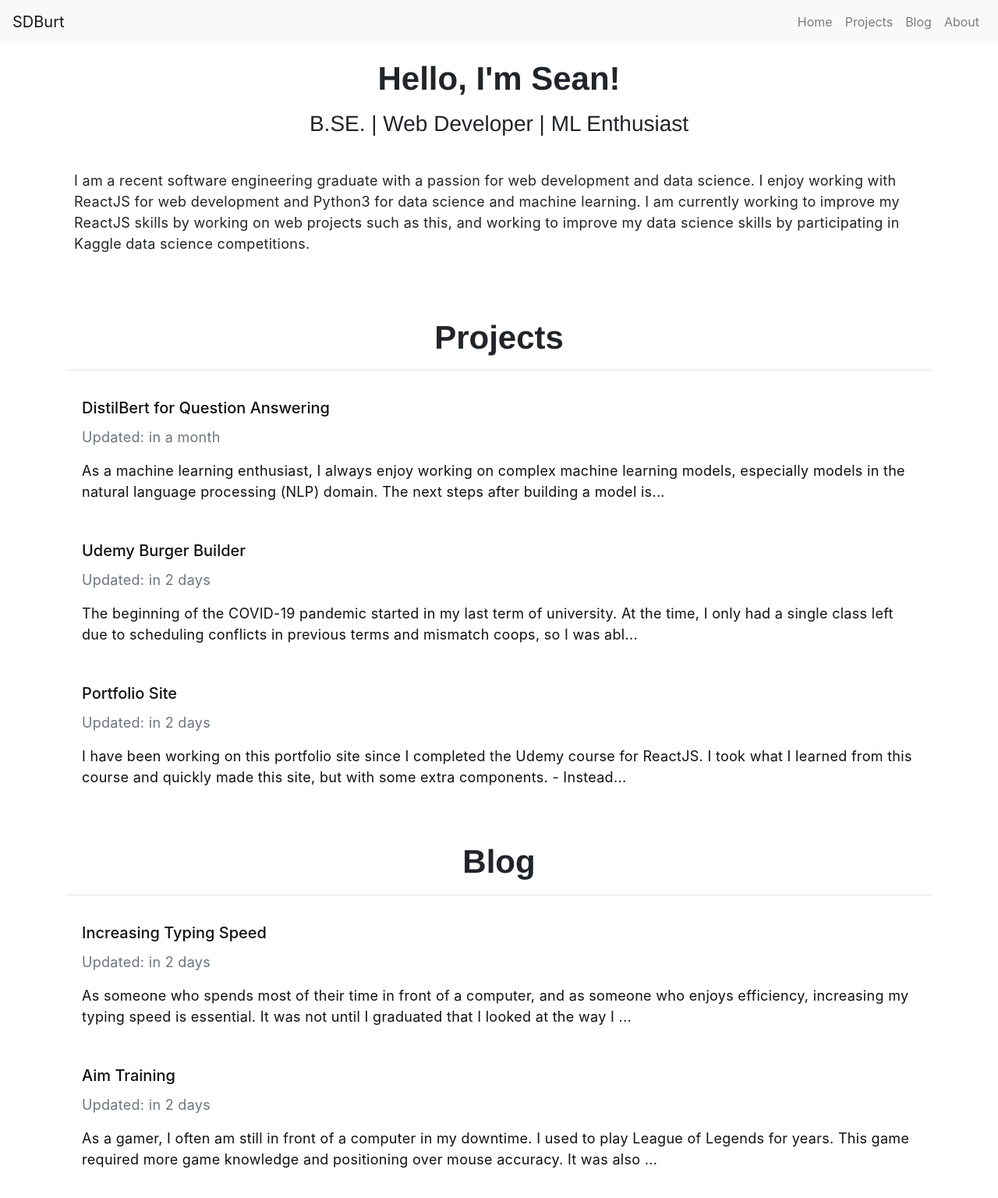
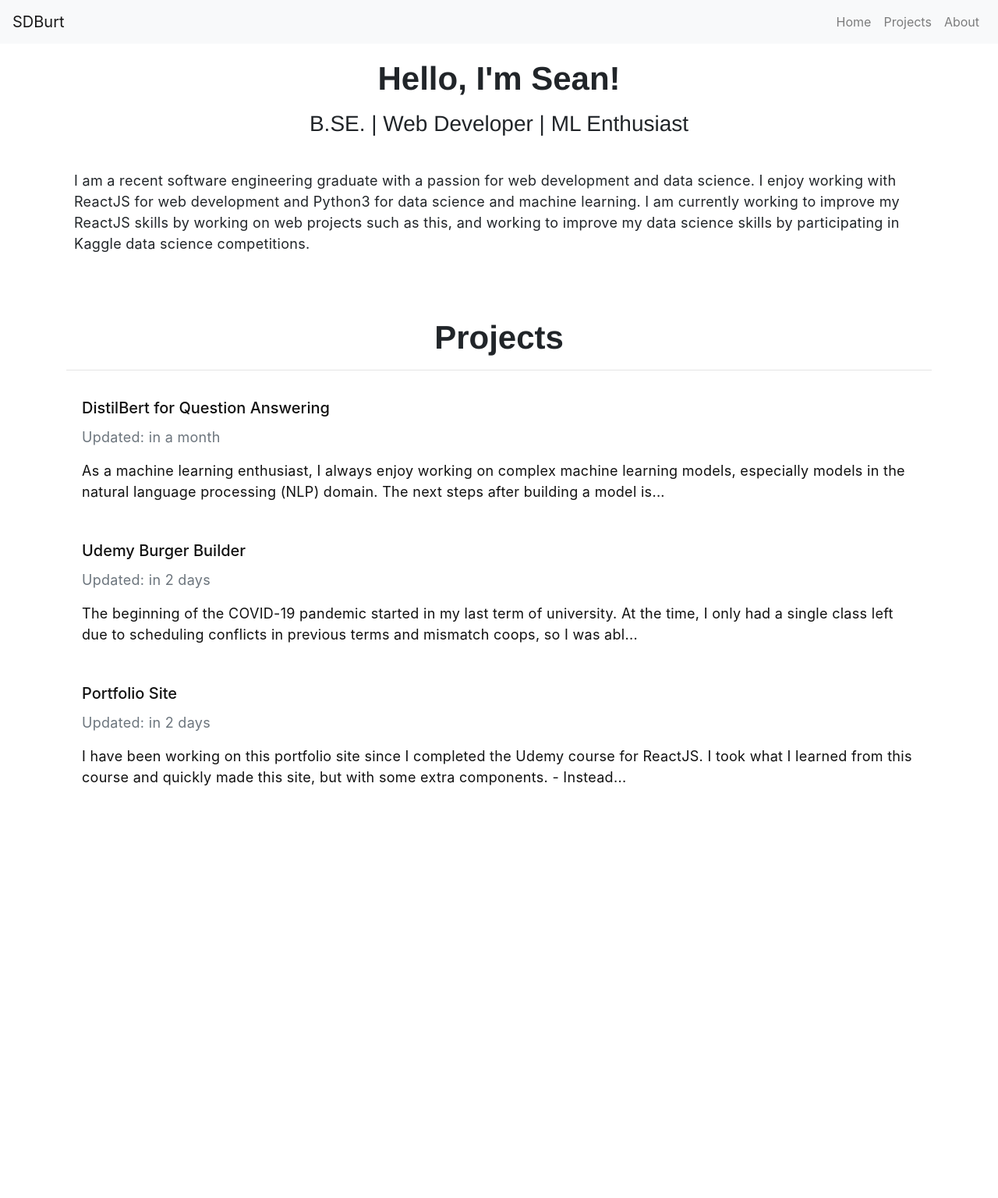
Before and after one commit to SDBurt/portfolio, a React (Create React App) app: page / in a window 1280 px wide. Shown: the top 1536 px of the page at 78% size. After the commit the page ends 1060 px from the top, so only its background shows below. Built offline with nearby package versions, Linux system fonts and the light colour scheme.

Commit message:
remove blog section

```diff
--- a/src/Routes.js
+++ b/src/Routes.js
@@ -5,8 +5,8 @@ import Home from './containers/Home/Home.js';
 import About from './containers/About/About';
 import Projects from './containers/Projects/Projects';
 import Project from './containers/Project/Project';
-import Articles from './containers/Articles/Articles';
-import Article from './containers/Article/Article';
+// import Articles from './containers/Articles/Articles';
+// import Article from './containers/Article/Article';
 import Error from './containers/Error';
 
 export default () => {
@@ -15,8 +15,8 @@ export default () => {
             <Route path='/about' exact component={About} />
             <Route path='/projects' exact render={(props) => <Projects {...props} />} />
             <Route path='/projects/:projectPath' render={(props) => <Project {...props} />} />
-            <Route path='/blog' exact render={(props) => <Articles {...props} />} />
-            <Route path='/blog/:articlePath' render={(props) => <Article {...props} />} />
+            {/* <Route path='/blog' exact render={(props) => <Articles {...props} />} />
+            <Route path='/blog/:articlePath' render={(props) => <Article {...props} />} /> */}
             <Route path='/' exact component={Home} />
             <Route component={Error} />
         </Switch>)
--- a/src/components/Navigation/NavigationItems/NavbarItems.js
+++ b/src/components/Navigation/NavigationItems/NavbarItems.js
@@ -7,7 +7,7 @@ function NavbarItems() {
         <React.Fragment>
             <NavbarItem exact link="/">Home</NavbarItem>
             <NavbarItem link="/projects">Projects</NavbarItem>
-            <NavbarItem link="/blog">Blog</NavbarItem>
+            {/* <NavbarItem link="/blog">Blog</NavbarItem> */}
             <NavbarItem link="/about">About</NavbarItem>
         </React.Fragment>
     )
--- a/src/containers/Articles/Articles.js
+++ b/src/containers/Articles/Articles.js
@@ -3,7 +3,7 @@ import Cards from '../../components/Cards/Cards';
 
 import data from '../../data/articles'
 
-const Srticles = (props) => {
+const Article = (props) => {
 
     const [articles, setarticles] = useState([])
 
@@ -26,4 +26,4 @@ const Srticles = (props) => {
     )
 }
 
-export default Srticles;
+export default Article;
--- a/src/containers/Home/Home.js
+++ b/src/containers/Home/Home.js
@@ -49,7 +49,7 @@ const Home = () => {
                     showCardFooters={false}
                 />
             </section>
-            <section className={classes.Content}>
+            {/* <section className={classes.Content}>
                 <h1 className='text-center'>Blog</h1>
                 <hr />
                 <Cards
@@ -59,7 +59,7 @@ const Home = () => {
                     showCardHeaders={false}
                     showCardFooters={false}
                 />
-            </section>
+            </section> */}
         </div>
     )
 }
```
Also changed, not shown: 1 other file (tests, documents, lock files or other folders).
